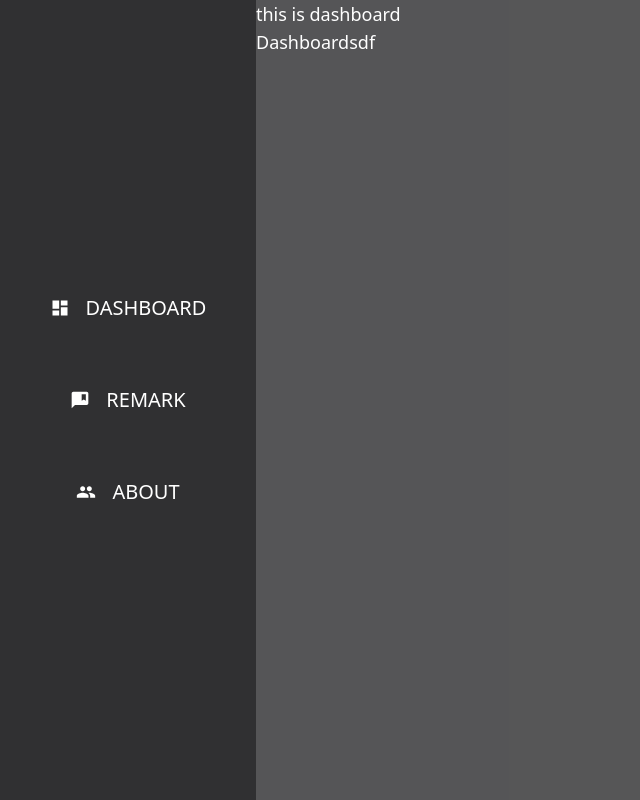
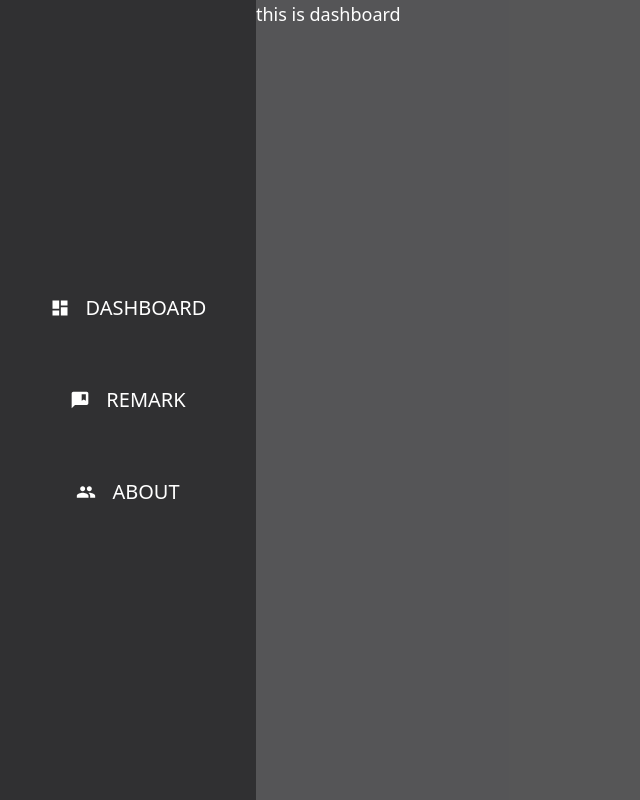
Before and after one commit to kuruxxii/Tasdeo, a React (Vite) app: page /dashboard in a window 1280 px wide. Shown: the whole page, without its empty margins (0-640 px from the left). Built offline with nearby package versions, Linux system fonts and the light colour scheme; no server answers; sample sign-in values are in the browser's storage.

Commit message:
Update Dashboard.jsx

```diff
--- a/src/pages/Dashboard.jsx
+++ b/src/pages/Dashboard.jsx
@@ -4,7 +4,6 @@ export default function Dashboard() {
   return (
     <div className="w-full h-full text-lg">
       <p>this is dashboard</p>
-      <button>Dashboardsdf</button>
     </div>
   );
 }
```
